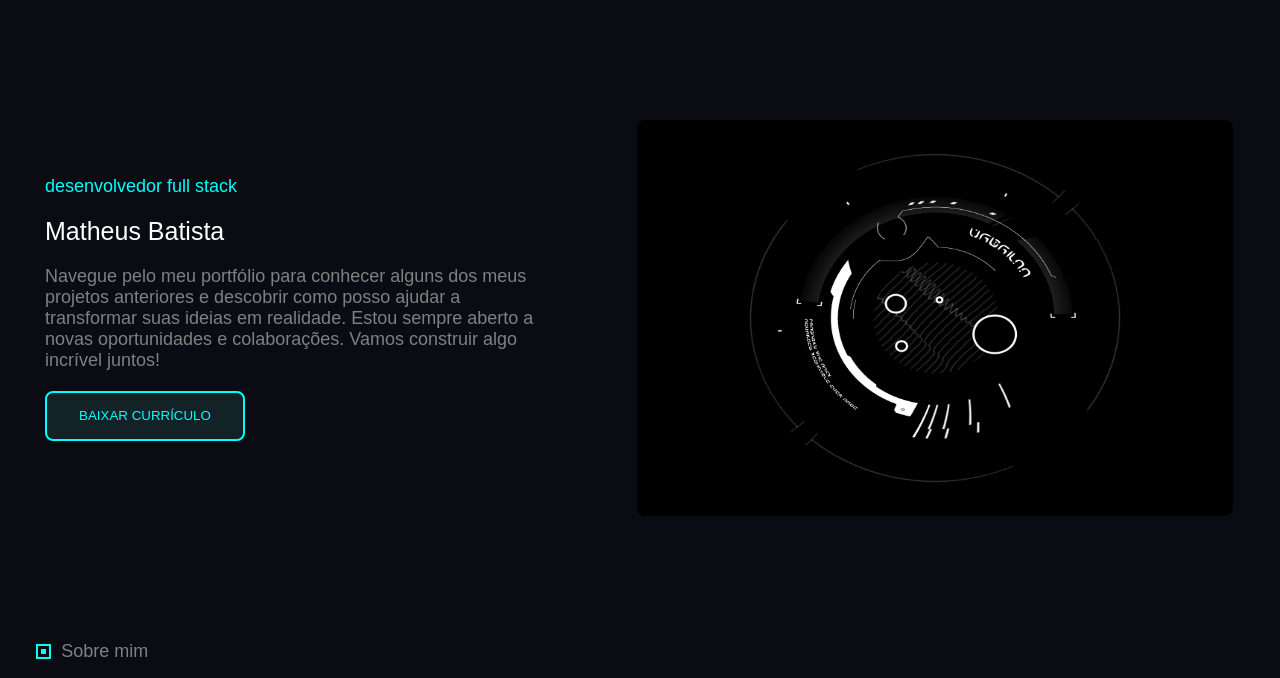
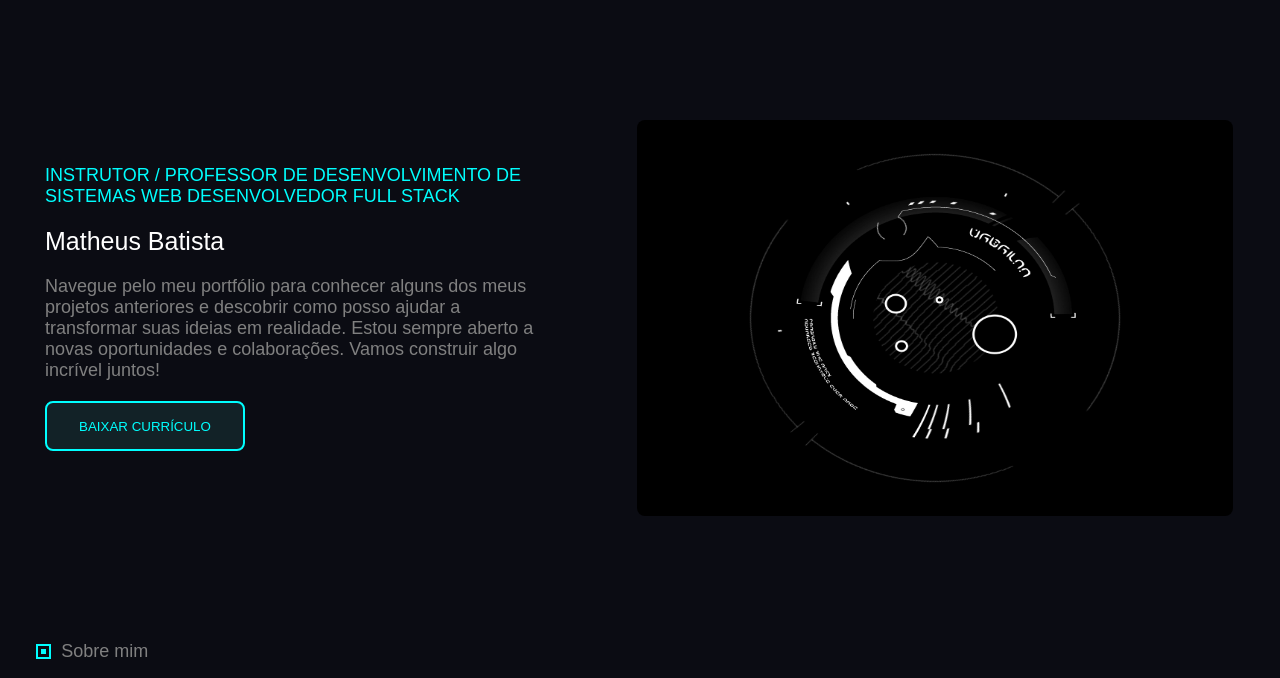
Before and after one commit to Matthew159R/Portif-lio, a plain HTML site: page index.html in a window 1280 px wide. Shown: the part 122-800 px from the top of the page. Drawn offline with Linux system fonts and the light colour scheme.

Commit message:
Update index.html

```diff
--- a/index.html
+++ b/index.html
@@ -34,7 +34,9 @@
     <section>
         <div class="container">
             <div class="content">
-                <p class="job">desenvolvedor full stack</p>
+                <p class="job">
+                    INSTRUTOR / PROFESSOR DE DESENVOLVIMENTO DE SISTEMAS WEB
+                    DESENVOLVEDOR FULL STACK</p>
                 <p class="name">Matheus Batista</p>
                 <p class="description">Navegue pelo meu portfólio para conhecer alguns dos meus projetos anteriores
                     e descobrir como posso ajudar a transformar suas ideias em realidade.
@@ -342,7 +344,7 @@
                     <div class="project">
                         <img src="/imgsProjects/todo-list.png" alt="">
                         <div class="text-project">
-                            <p>todo-list</p>
+                            <p>to-do list</p>
                             <p>Uma aplicação simples onde o usuário pode adicionar, remover e pesquisar tarefas</p>
                             <button><a href="/todo/todoList.html">Ver</a></button>
                         </div>
```
